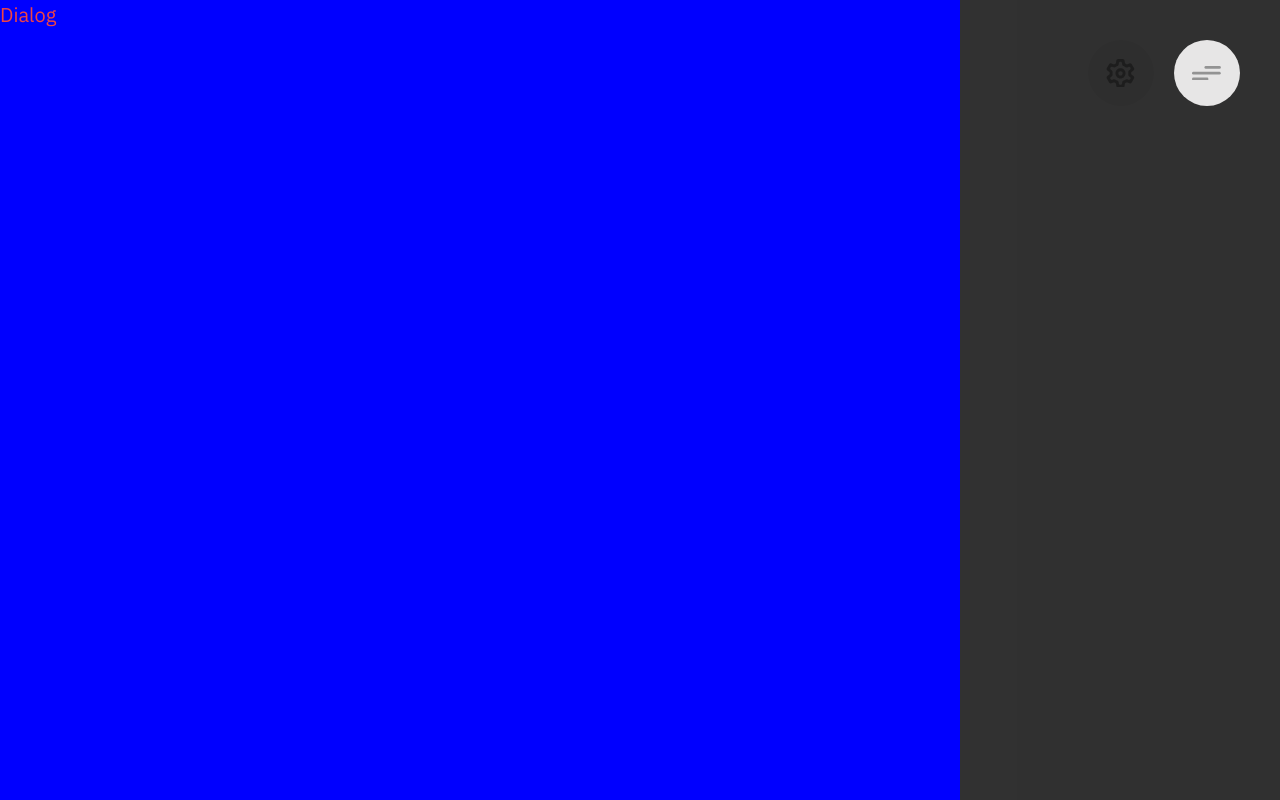
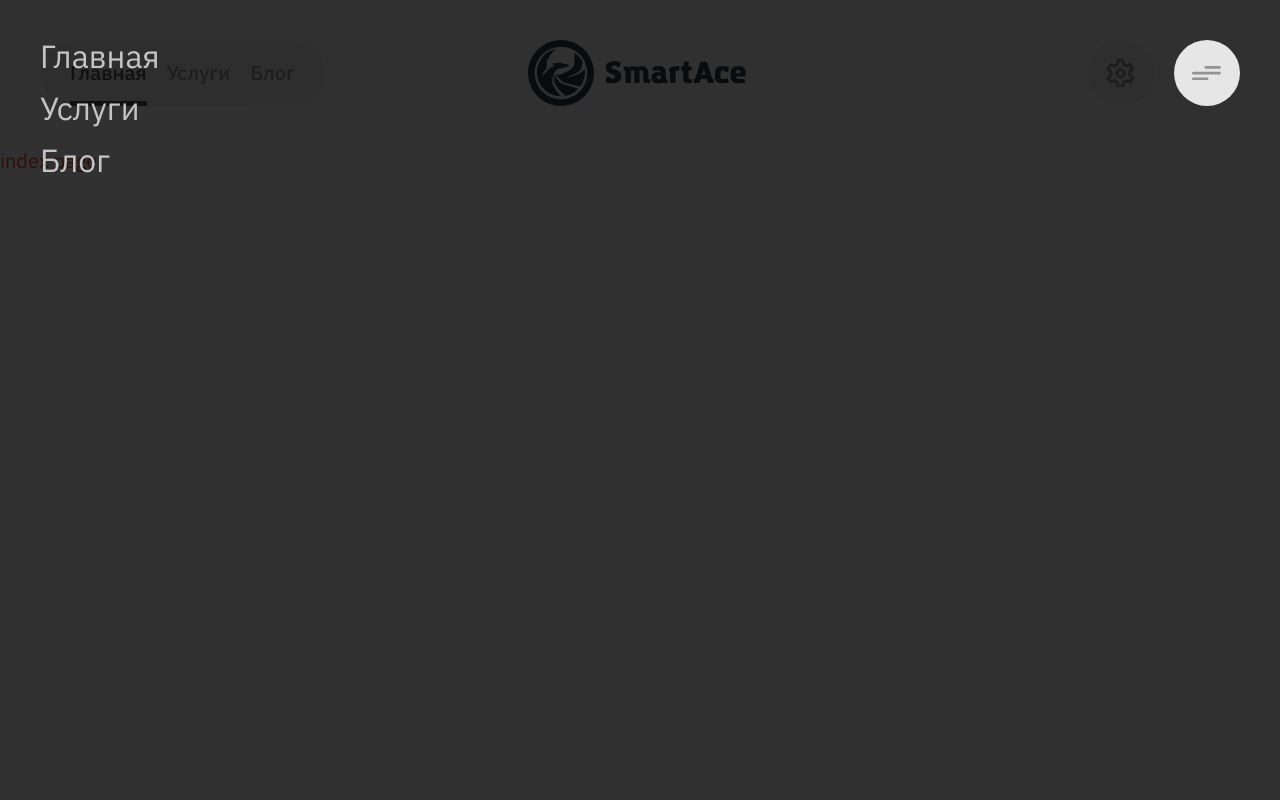
Before and after one commit to XenoPOMP/smart-ace-2.0, a Next.js app: page / in a window 1280 px wide. Both pictures are taken after a click on the button 1206 px from the left and 73 px from the top of the page. Built offline with nearby package versions, Linux system fonts and the light colour scheme.

Commit message:
create link generation in menu

```diff
--- a/src/components/screens/MenuOverlay/MenuOverlay.module.scss
+++ b/src/components/screens/MenuOverlay/MenuOverlay.module.scss
@@ -9,8 +9,20 @@ aside.dialog {
   section.menu {
     @extend %scrollable;
 
+    @apply text-ov-font-inactive p-[2rem]
+           flex flex-col gap-[.625em];
+
+    font-size: 1.6em; // 1em = 20px
     width: 75%;
     height: 100%;
-    background: blue;
+    line-height: 100%;
+
+    a {
+      transition: .15s ease color;
+
+      &:hover {
+        @apply text-ov-font-active;
+      }
+    }
   }
 }
--- a/src/components/screens/MenuOverlay/MenuOverlay.tsx
+++ b/src/components/screens/MenuOverlay/MenuOverlay.tsx
@@ -5,6 +5,9 @@ import { VariableFC } from '@xenopomp/advanced-types';
 import cn from 'classnames';
 import { motion } from 'framer-motion';
 import { ComponentProps, FC, Fragment } from 'react';
+
+import CustomLink from '@/src/components/ui/CustomLink/CustomLink';
+import { navLinkData } from '@/src/data/nav-link.data';
 
 import styles from './MenuOverlay.module.scss';
 import type { MenuOverlayProps } from './MenuOverlay.props';
@@ -31,7 +34,22 @@ const MenuOverlay: VariableFC<typeof motion.aside, MenuOverlayProps> = ({
           className
         )}
       >
-        <section className={cn('', styles.menu)}>Dialog</section>
+        <section className={cn('', styles.menu)}>
+          {navLinkData.map((link, index) => {
+            const { href, children } = link;
+
+            return (
+              <CustomLink
+                href={href}
+                applyStyles={false}
+                key={`menu-link-${index}`}
+                className={cn('w-max')}
+              >
+                {children}
+              </CustomLink>
+            );
+          })}
+        </section>
       </motion.aside>
     </>
   );
```
